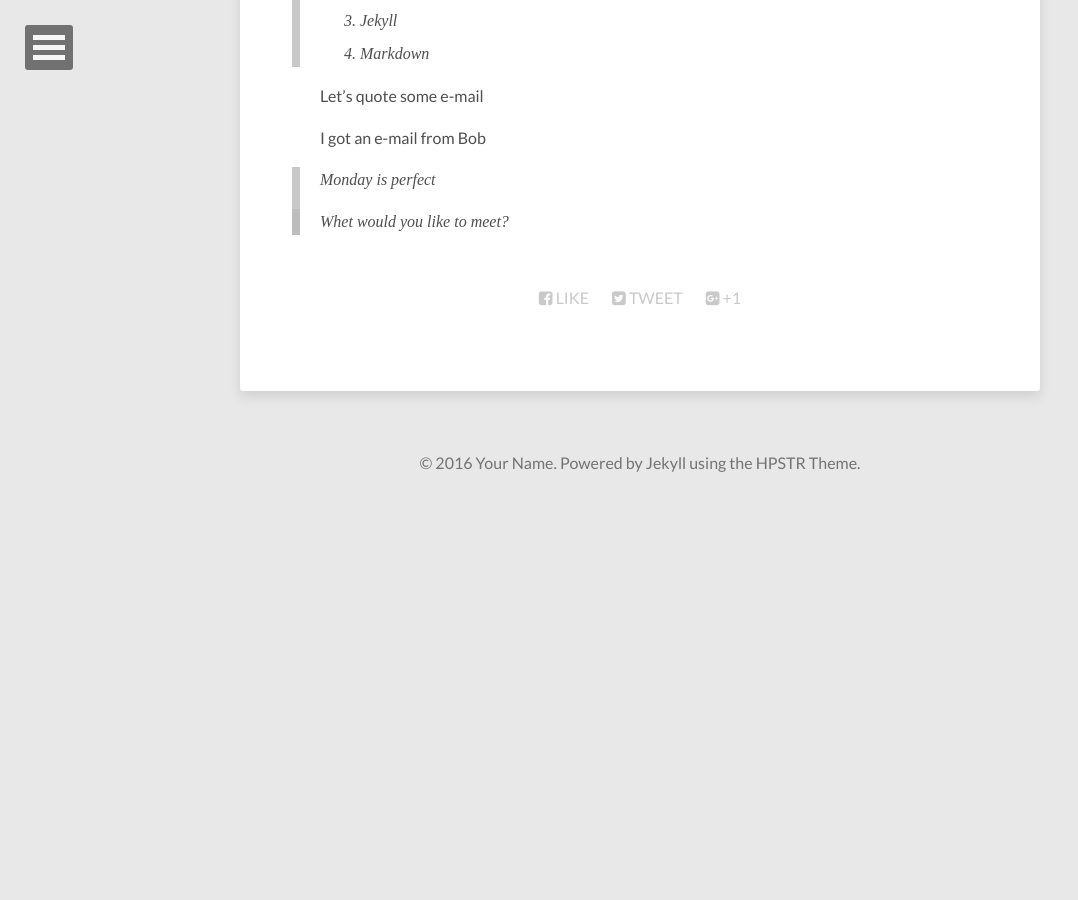
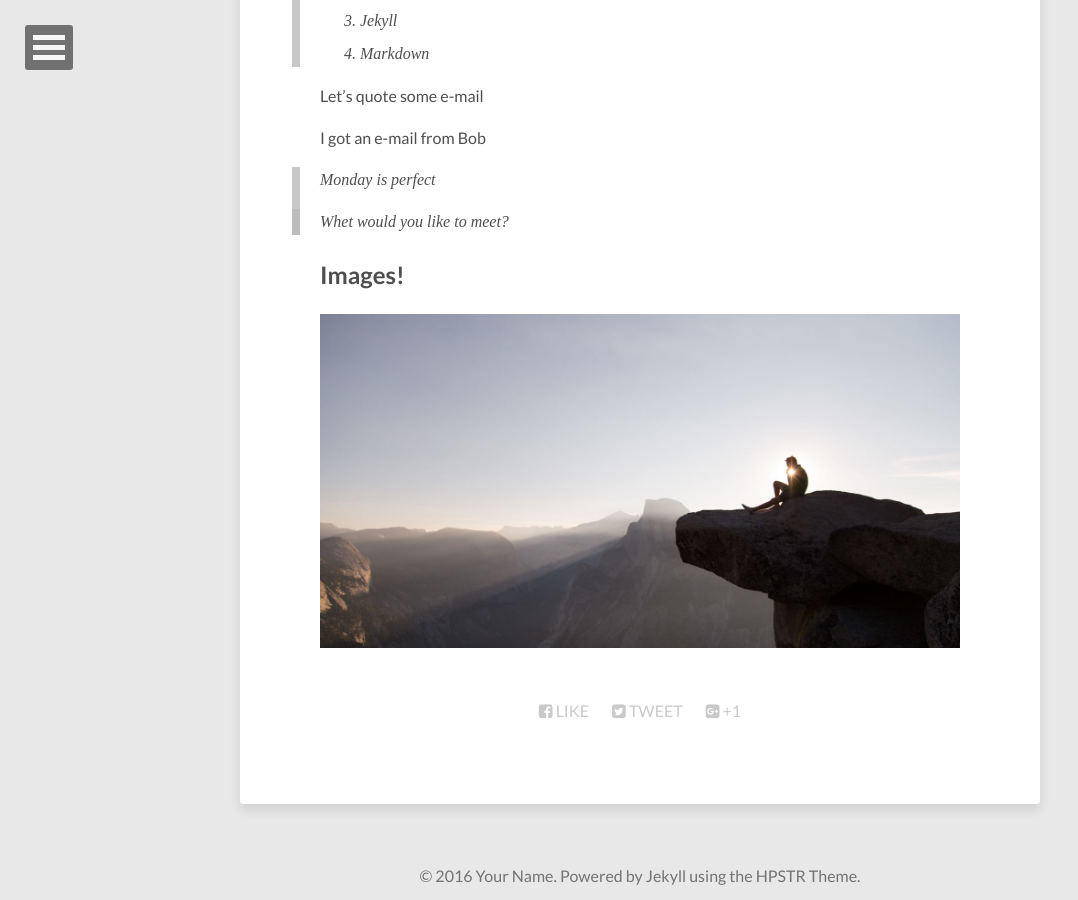
Before and after one commit to WaldemarS3/WaldemarS3.github.io, a Jekyll site: the page built from _posts/2016-05-08-Hello-World.md, in a window 1280 px wide and 900 px high, scrolled down 1045 px. Shown: the whole window, without its empty margins (0-1078 px from the left). Built offline with Jekyll 4.4.1, drawn with Linux system fonts in a browser that asks for light colours; nearby versions of some CDN libraries; before the commit the page ends 1549 px from its top, so only the background shows below that.

Commit message:
first blogpost saved

```diff
--- a/_posts/2016-05-08-Hello-World.md
+++ b/_posts/2016-05-08-Hello-World.md
@@ -45,3 +45,7 @@ I got an e-mail from Bob
 > Monday is perfect
 >
 > > Whet would you like to meet?
+
+## Images!
+
+![Adventure](../img/Zufriedenheit.jpg)
```
